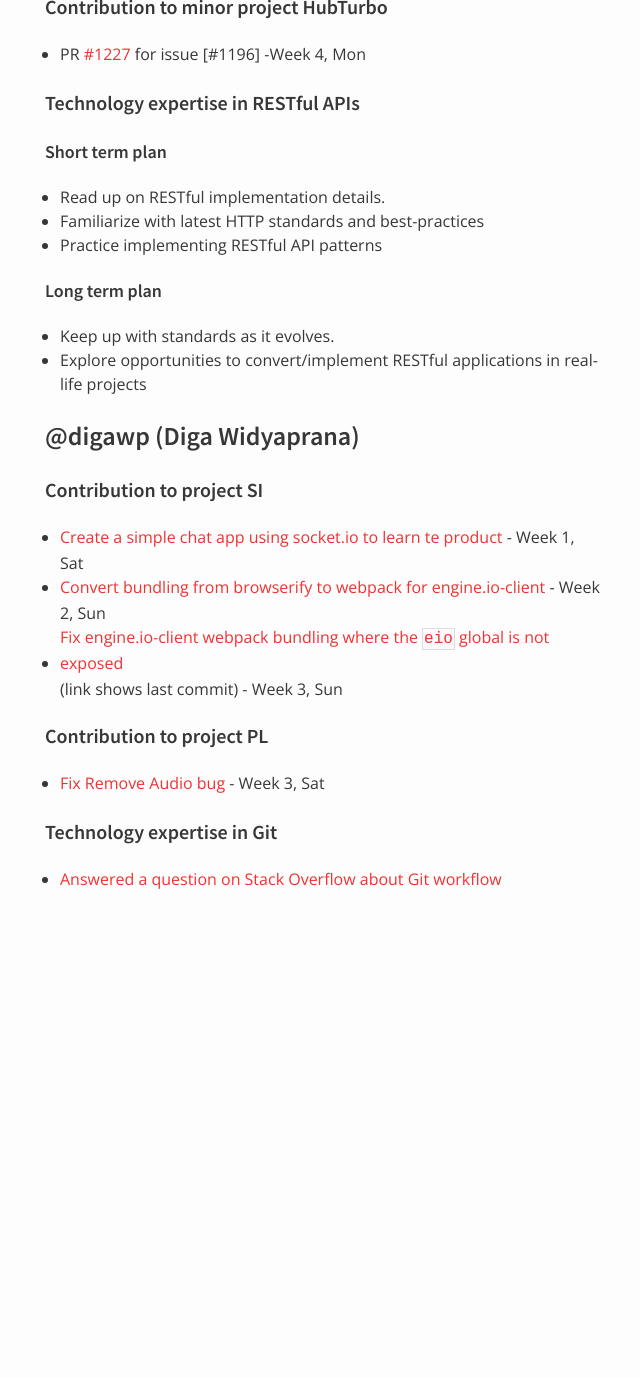
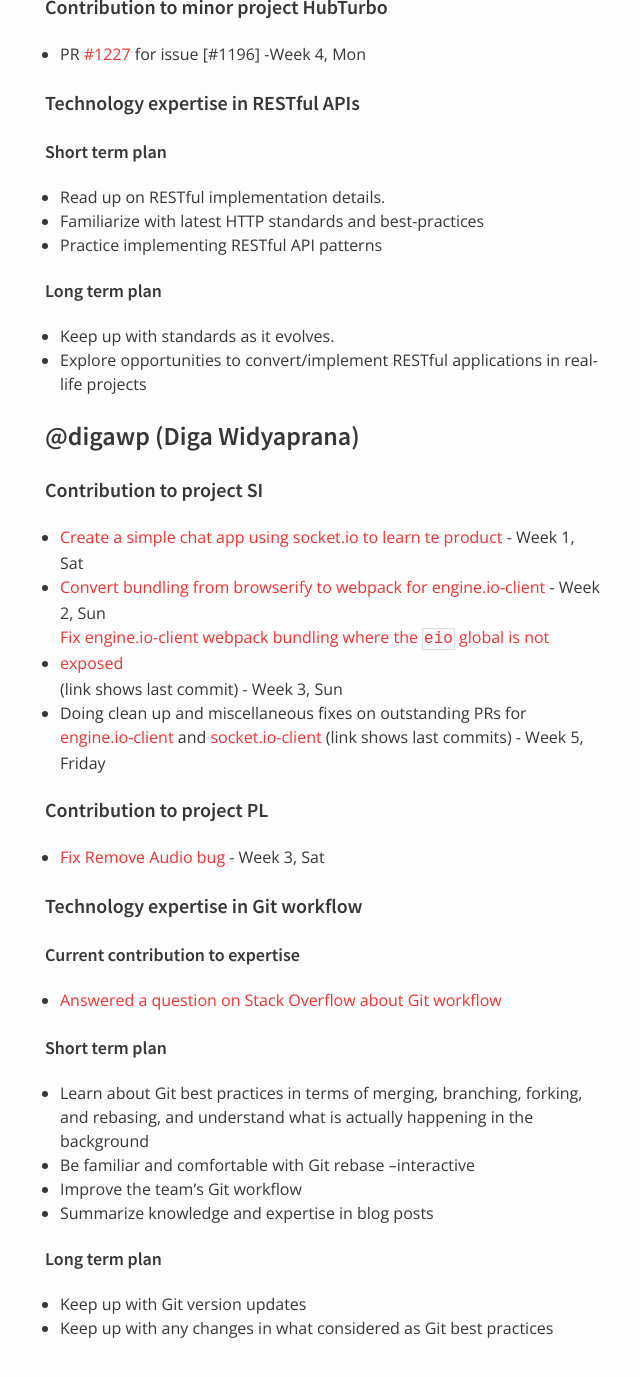
Before and after one commit to nus-oss/cs3281-AY1516S2-website, a Jekyll site: the page built from teams/socketio.md, in a window 1280 px wide and 1400 px high, scrolled down 5703 px. Shown: the top 1377 px of the window, without its empty margins (325-965 px from the left). Built offline with Jekyll 4.4.1, drawn with Linux system fonts in a browser that asks for light colours; before the commit the page ends 6656 px from its top, so only the background shows below that; some of the changed text lies outside the part shown.

Commit message:
Update on @digawp expertise and week 5 progress

```diff
--- a/teams/socketio.md
+++ b/teams/socketio.md
@@ -11,7 +11,7 @@
    - Technology Expertise: web-based data visualization
    - Minor: Teammates
  - Diga Widyaprana ([@digawp](http://digawp.blogspot.sg/))
-   - Technology Expertise: Git
+   - Technology Expertise: Git workflow
    - Minor: PowerpointLabs
  - Zheng Weihan ([@whattokingu](http://medium.com/@whattokingu)) Team Lead - Week 4 to 6.
    - Technology Expertise: RESTful APIs
@@ -196,9 +196,22 @@
 * [Create a simple chat app using socket.io to learn te product](https://github.com/digawp/socket-io-chat) - Week 1, Sat
 * [Convert bundling from browserify to webpack for engine.io-client](https://github.com/nus-fboa2016-si/engine.io-client/tree/webpack) - Week 2, Sun
 * [Fix engine.io-client webpack bundling where the `eio` global is not exposed](https://github.com/socketio/engine.io-client/commit/f22f990f1514521ebc8e0180f4791f26fbf79950)(link shows last commit) - Week 3, Sun
+* Doing clean up and miscellaneous fixes on outstanding PRs for [engine.io-client](https://github.com/nus-fboa2016-si/engine.io-client/commit/db5e3168540b0516783598bd125f28c62313c809) and [socket.io-client](https://github.com/nus-fboa2016-si/socket.io-client/commit/c7deec13cb32dfd6042f3c2f730d31a715c28a55) (link shows last commits) - Week 5, Friday
 
 #### Contribution to project PL
 * [Fix Remove Audio bug](https://github.com/PowerPointLabs/PowerPointLabs/pull/915) - Week 3, Sat
 
-#### Technology expertise in Git
+#### Technology expertise in Git workflow
+
+##### Current contribution to expertise
 * [Answered a question on Stack Overflow about Git workflow](http://stackoverflow.com/questions/30538019/git-merge-changes-between-upstream-brnches/30541348#30541348)
+
+##### Short term plan
+* Learn about Git best practices in terms of merging, branching, forking, and rebasing, and understand what is actually happening in the background
+* Be familiar and comfortable with Git rebase --interactive
+* Improve the team's Git workflow
+* Summarize knowledge and expertise in blog posts
+
+##### Long term plan
+* Keep up with Git version updates
+* Keep up with any changes in what considered as Git best practices
```
